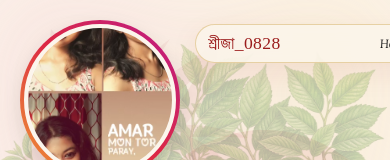
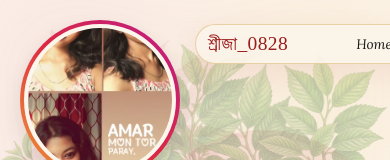
Before and after one commit to bhuban2024das/sweet_lady, a React (Vite) app in the folder creator-portfolio/: page / in a window 390 px wide. Shown: the top 160 px of the page. Built offline with nearby package versions, Linux system fonts and the light colour scheme; a web font is replaced by a local one.

Commit message:
Update navbar layout to professional icons and implement pure VW-scaling for guaranteed mobile fit

```diff
--- a/creator-portfolio/src/components/Navbar.jsx
+++ b/creator-portfolio/src/components/Navbar.jsx
@@ -37,7 +37,7 @@ export default function Navbar({ isBgMuted, setIsBgMuted }) {
         <a href="#reels" className="nav-link" style={{ textDecoration: 'none', color: 'var(--color-text)', fontStyle: 'italic' }}>Reels</a>
         <a href="#gallery" className="nav-link" style={{ textDecoration: 'none', color: 'var(--color-text)', fontStyle: 'italic' }}>Gallery</a>
 
-        {/* Explicit Music Toggle Button */}
+        {/* Clean Vector Music Button */}
         <motion.button
           whileHover={{ scale: 1.05 }}
           whileTap={{ scale: 0.95 }}
@@ -50,10 +50,17 @@ export default function Navbar({ isBgMuted, setIsBgMuted }) {
             borderRadius: '20px',
             cursor: 'pointer',
             fontWeight: 700,
-            whiteSpace: 'nowrap' // Ensure the emojis don't stack above the text on narrow displays!
+            whiteSpace: 'nowrap', // Ensure the icons don't stack above the text on narrow displays!
+            display: 'flex',
+            alignItems: 'center',
+            gap: '6px'
           }}
         >
-          {isBgMuted ? "🔈 OFF" : "🔊 ON"}
+          {isBgMuted ? (
+            <><FaVolumeMute size={12} /> OFF</>
+          ) : (
+            <><FaVolumeUp size={12} /> ON</>
+          )}
         </motion.button>
       </div>
     </motion.nav>
--- a/creator-portfolio/src/index.css
+++ b/creator-portfolio/src/index.css
@@ -120,23 +120,23 @@ p {
   margin-left: 8px;
 }
 
-@media (max-width: 600px) {
+@media (max-width: 480px) {
   .nav-wrapper {
-    padding: 8px 12px !important;
-    width: 95% !important;
+    padding: 2vw 3vw !important;
+    width: 96% !important;
   }
   .nav-title {
-    font-size: 1.1rem !important;
+    font-size: 5vw !important; /* Scales directly down with screen shrinkage */
   }
   .nav-links {
-    gap: 8px !important;
+    gap: 2vw !important;
   }
   .nav-link {
-    font-size: 0.75rem !important;
+    font-size: 3.5vw !important;
   }
   .nav-btn {
-    font-size: 0.7rem !important;
-    padding: 2px 6px !important;
-    margin-left: 2px !important;
+    font-size: 3vw !important;
+    padding: 1vw 3vw !important;
+    margin-left: 1vw !important;
   }
 }
```
